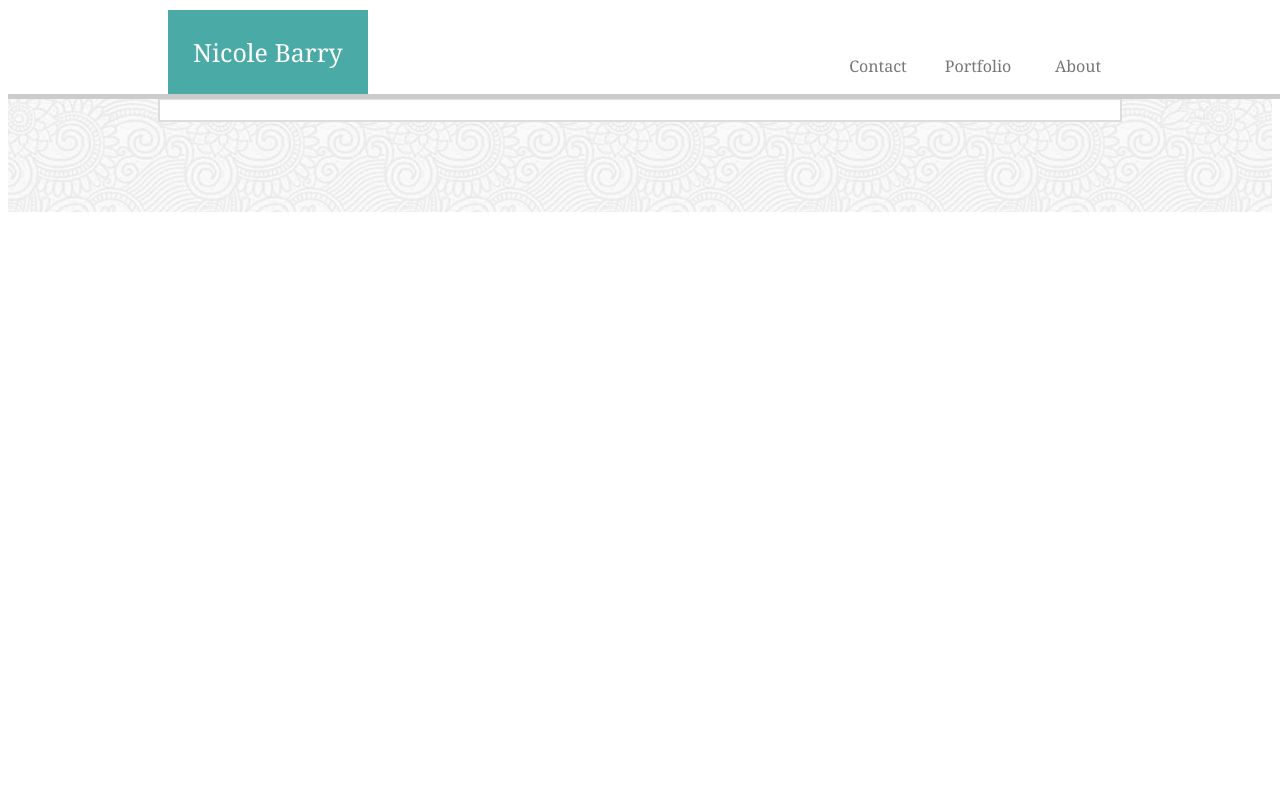
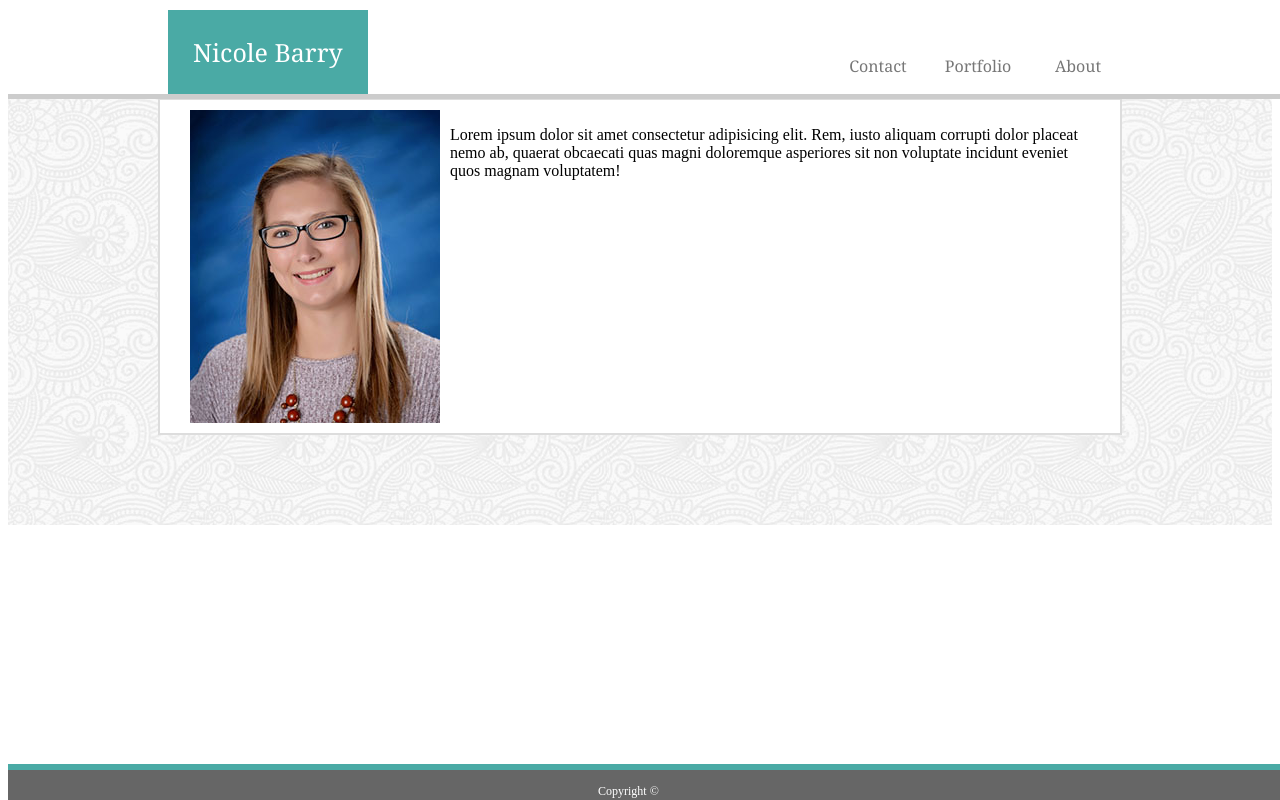
Before and after one commit to nmbarry15/Basic-Portfolio, a plain HTML site: page index.html in a window 1280 px wide. Drawn offline with Linux system fonts and the light colour scheme.

Commit message:
update 8.30 2

```diff
--- a/assets/css/style.css
+++ b/assets/css/style.css
@@ -57,7 +57,7 @@ a:hover {
 .main-outside{
     padding: 90px;
     background-image: url("../images/full-bloom.png");
-    background-repeat: repeat;
+    /* background-repeat: repeat; */
 }
 
 .main-inside{
@@ -72,8 +72,10 @@ a:hover {
     border-style: solid;
     border-color: #dddddd;
     border-width: 2px;
+    overflow: auto;
 }
 
+/* contact page */
 h1{
     color: #4aaaa5;
     font-size: 25px;
@@ -103,6 +105,14 @@ hr{
     font-family: Arial, 'Helvetica Neue', Helvetica, sans-serif;
 }
 
+/* index (about me) page */
+
+#pic{
+    padding-right: 10px;
+    float: left;
+}
+
+
 .footer-outside{
     background-color: #666666;
     border-top-style: solid;
--- a/index.html
+++ b/index.html
@@ -26,9 +26,20 @@
     <!--Main Section-->
     <section class="main-outside">
         <section class="main-inside">
+            <div id="pic">
+                <img src="assets/images/profile-pic.jpg" alt="Nicole Barry">
+            </div>
+            <p>Lorem ipsum dolor sit amet consectetur adipisicing elit. Rem, iusto aliquam corrupti dolor placeat nemo ab, quaerat obcaecati quas magni doloremque asperiores sit non voluptate incidunt eveniet quos magnam voluptatem!</p>
 
         </section>
     </section>
+
+    <!-- Footer Section -->
+    <footer class="footer-outside">
+        <div id="copyright">
+            Copyright &copy;
+        </div>
+    </footer>
 </body>
 
 </html>
```
Also changed, not shown: portfolio.html (+7 -0 lines).
